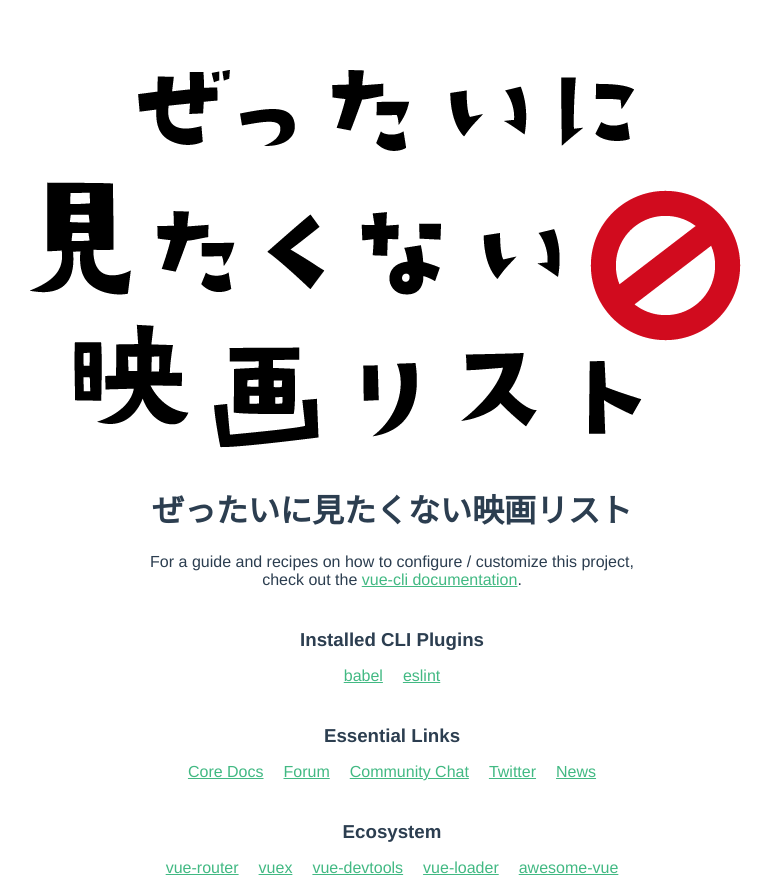
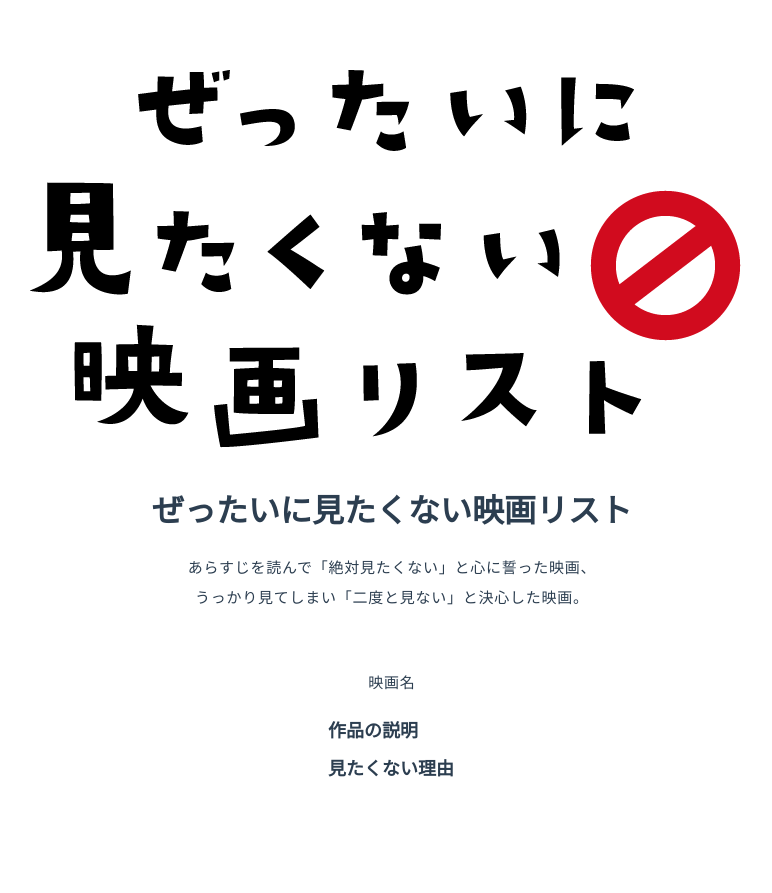
Before and after one commit to Ryuki-4648/disliked-movies-list, a Vue app in the folder movies-list/: page / in a window 1280 px wide. Shown: the whole page, without its empty margins (248-1020 px from the left). After the commit the page ends 809 px from the top, so only its background shows below. Built offline with nearby package versions, Linux system fonts and the light colour scheme.

Commit message:
ディレクトリ変更、ベース修正

```diff
--- a/movies-list/src/App.vue
+++ b/movies-list/src/App.vue
@@ -1,6 +1,6 @@
 <template>
   <div>
-    <img alt="Vue logo" src="./assets/logo01.png">
+    <img alt="ぜったいに見たくない映画リスト" src="./assets/logo01.png">
     <HelloWorld msg="ぜったいに見たくない映画リスト"/>
   </div>
 </template>
@@ -18,7 +18,7 @@ export default {
 
 <style>
 #app {
-  font-family: Avenir, Helvetica, Arial, sans-serif;
+  font-family: YuGothic,'Yu Gothic','ヒラギノ角ゴシック','Hiragino Sans',sans-serif;
   -webkit-font-smoothing: antialiased;
   -moz-osx-font-smoothing: grayscale;
   text-align: center;
--- a/movies-list/src/components/HelloWorld.vue
+++ b/movies-list/src/components/HelloWorld.vue
@@ -1,31 +1,26 @@
 <template>
-  <div class="hello">
+  <div class="content">
     <h1>{{ msg }}</h1>
-    <p>
-      For a guide and recipes on how to configure / customize this project,<br>
-      check out the
-      <a href="https://cli.vuejs.org" target="_blank" rel="noopener">vue-cli documentation</a>.
-    </p>
-    <h3>Installed CLI Plugins</h3>
+    <p>あらすじを読んで「絶対見たくない」と心に誓った映画、<br>うっかり見てしまい「二度と見ない」と決心した映画。</p>
+    <h3></h3>
+    <!-- <ul>
+      <li><a href="" target="_blank" rel="noopener">babel</a></li>
+      <li><a href="" target="_blank" rel="noopener">eslint</a></li>
+    </ul> -->
     <ul>
-      <li><a href="https://github.com/vuejs/vue-cli/tree/dev/packages/%40vue/cli-plugin-babel" target="_blank" rel="noopener">babel</a></li>
-      <li><a href="https://github.com/vuejs/vue-cli/tree/dev/packages/%40vue/cli-plugin-eslint" target="_blank" rel="noopener">eslint</a></li>
-    </ul>
-    <h3>Essential Links</h3>
-    <ul>
-      <li><a href="https://vuejs.org" target="_blank" rel="noopener">Core Docs</a></li>
-      <li><a href="https://forum.vuejs.org" target="_blank" rel="noopener">Forum</a></li>
-      <li><a href="https://chat.vuejs.org" target="_blank" rel="noopener">Community Chat</a></li>
-      <li><a href="https://twitter.com/vuejs" target="_blank" rel="noopener">Twitter</a></li>
-      <li><a href="https://news.vuejs.org" target="_blank" rel="noopener">News</a></li>
-    </ul>
-    <h3>Ecosystem</h3>
-    <ul>
-      <li><a href="https://router.vuejs.org" target="_blank" rel="noopener">vue-router</a></li>
-      <li><a href="https://vuex.vuejs.org" target="_blank" rel="noopener">vuex</a></li>
-      <li><a href="https://github.com/vuejs/vue-devtools#vue-devtools" target="_blank" rel="noopener">vue-devtools</a></li>
-      <li><a href="https://vue-loader.vuejs.org" target="_blank" rel="noopener">vue-loader</a></li>
-      <li><a href="https://github.com/vuejs/awesome-vue" target="_blank" rel="noopener">awesome-vue</a></li>
+      <li>
+        <p>映画名</p>
+        <table class="movie-table">
+          <tr>
+            <th>作品の説明</th>
+            <td></td>
+          </tr>
+          <tr>
+            <th>見たくない理由</th>
+            <td></td>
+          </tr>
+        </table>
+      </li>
     </ul>
   </div>
 </template>
@@ -55,4 +50,21 @@ li {
 a {
   color: #42b983;
 }
+p {
+  line-height: 2;
+  font-size: 15px;
+  letter-spacing: 0.05em;
+}
+.content {
+  width: 1024px;
+  margin: 0 auto;
+}
+.movie-table th {
+  text-align: left;
+}
+.movie-table tr {
+  margin: 0 auto 10px;
+  display: flex;
+  font-size: 18px;
+}
 </style>
```
Also changed, not shown: movies-list/src/data/moviesList.json (renamed from movies-list/src/moviesList.json).
